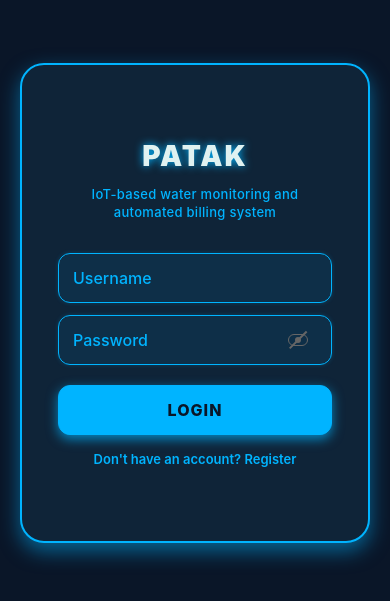
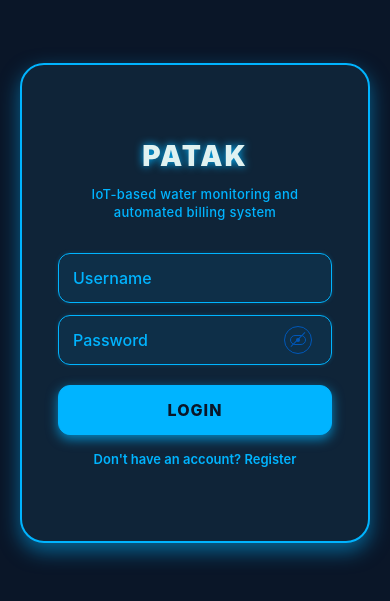
Before and after one commit to ThesisPatak/patak-portal, a React Native app in the folder mobile/: screen / in a window 390 px wide. Shown: the part 119-720 px from the top of the page. Built offline with nearby package versions, Linux system fonts and the light colour scheme; no server answers.

Commit message:
fix: update mobile eye icon to match web style with circle border

```diff
--- a/mobile/screens/LoginScreen.js
+++ b/mobile/screens/LoginScreen.js
@@ -138,33 +138,36 @@ export default function LoginScreen({ onLogin, onShowRegister }) {
               alignItems: 'center'
             }}>
             <View style={{
-              width: 24,
-              height: 24,
+              width: 28,
+              height: 28,
+              borderRadius: 14,
+              borderWidth: 1.5,
+              borderColor: '#0057b8',
               justifyContent: 'center',
               alignItems: 'center'
             }}>
               <View style={{
-                width: 20,
-                height: 12,
+                width: 16,
+                height: 10,
                 borderWidth: 1.5,
-                borderColor: '#666',
-                borderRadius: 6,
+                borderColor: '#0057b8',
+                borderRadius: 5,
                 justifyContent: 'center',
                 alignItems: 'center'
               }}>
                 <View style={{
-                  width: 6,
-                  height: 6,
-                  borderRadius: 3,
-                  backgroundColor: '#666'
+                  width: 4,
+                  height: 4,
+                  borderRadius: 2,
+                  backgroundColor: '#0057b8'
                 }} />
               </View>
               {!showPassword && (
                 <View style={{
                   position: 'absolute',
-                  width: 24,
-                  height: 1.5,
-                  backgroundColor: '#666',
+                  width: 20,
+                  height: 1.2,
+                  backgroundColor: '#0057b8',
                   transform: [{ rotate: '-45deg' }]
                 }} />
               )}
--- a/mobile/screens/RegisterScreen.js
+++ b/mobile/screens/RegisterScreen.js
@@ -167,33 +167,36 @@ export default function RegisterScreen({ onRegister, onBack }) {
               alignItems: 'center'
             }}>
             <View style={{
-              width: 24,
-              height: 24,
+              width: 28,
+              height: 28,
+              borderRadius: 14,
+              borderWidth: 1.5,
+              borderColor: '#00ff88',
               justifyContent: 'center',
               alignItems: 'center'
             }}>
               <View style={{
-                width: 20,
-                height: 12,
+                width: 16,
+                height: 10,
                 borderWidth: 1.5,
-                borderColor: '#666',
-                borderRadius: 6,
+                borderColor: '#00ff88',
+                borderRadius: 5,
                 justifyContent: 'center',
                 alignItems: 'center'
               }}>
                 <View style={{
-                  width: 6,
-                  height: 6,
-                  borderRadius: 3,
-                  backgroundColor: '#666'
+                  width: 4,
+                  height: 4,
+                  borderRadius: 2,
+                  backgroundColor: '#00ff88'
                 }} />
               </View>
               {!showPassword && (
                 <View style={{
                   position: 'absolute',
-                  width: 24,
-                  height: 1.5,
-                  backgroundColor: '#666',
+                  width: 20,
+                  height: 1.2,
+                  backgroundColor: '#00ff88',
                   transform: [{ rotate: '-45deg' }]
                 }} />
               )}
```
